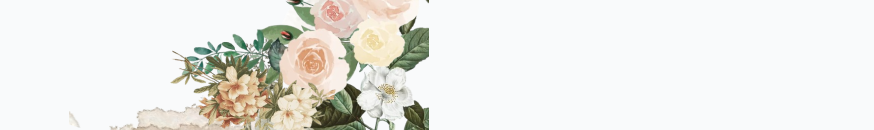
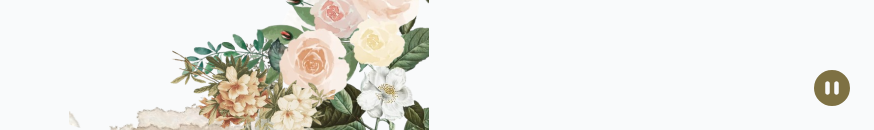
Before and after one commit to alfisyahrinn/wedding-invitation, a Next.js app: page / in a window 1280 px wide. Shown: the part 670-800 px from the top of the page, without its empty margins (406-1280 px from the left). Built offline with nearby package versions, Linux system fonts and the light colour scheme; a web font is replaced by a local one; what tailwindcss-animated would draw is missing.

Commit message:
add musik

```diff
--- a/package.json
+++ b/package.json
@@ -14,6 +14,7 @@
     "react": "^18",
     "react-countdown": "^2.3.5",
     "react-dom": "^18",
+    "react-icons": "^5.0.1",
     "tailwindcss-animated": "^1.0.1"
   },
   "devDependencies": {
--- a/src/components/splash.tsx
+++ b/src/components/splash.tsx
@@ -1,16 +1,25 @@
 "use client";
-import React from "react";
+import React, { useState, useRef } from "react";
+import { FaCirclePause } from "react-icons/fa6";
 
 export default function Splash() {
+  const [musik, setMusik] = useState(false);
+  const audioRef = useRef<HTMLAudioElement | null>(null);
+
   const handleClick = () => {
+    handleMusik()
+    // setMusik(true);
+
+    console.log({ musik });
+
     if (typeof window !== "undefined") {
       window.onscroll = function () {};
 
       const rootElement: HTMLElement | null = document.querySelector(":root");
       if (rootElement) {
         rootElement.style.scrollBehavior = "smooth";
-        rootElement.style.overflowX = 'hidden'
-        rootElement.style.overflow = 'auto'
+        rootElement.style.overflowX = "hidden";
+        rootElement.style.overflow = "auto";
       }
       const detailSection = document.getElementById("detail");
       if (detailSection) {
@@ -18,7 +27,20 @@ export default function Splash() {
       }
     }
   };
+
+  const handleMusik = () => {
+    setMusik(!musik);
+    if (audioRef.current) {
+      if (musik) {
+        audioRef.current.pause(); // Jeda musik jika sedang diputar
+      } else {
+        audioRef.current.play(); // Putar musik jika sedang dijeda
+      }
+    }
+  };
+
   return (
+    <>
       <div className="flex flex-col relative justify-center items-center h-[100vh] text-center gap-4 ">
         <img
           className="absolute top-0 left-0  animate-fade animate-duration-1000 animate-delay-50"
@@ -49,6 +71,15 @@ export default function Splash() {
           <img src="assets/image/icon/email.svg" alt="open" />
           Buka Undangan
         </button>
+        {!musik && (
+          <audio ref={audioRef} autoPlay loop>
+            <source src="./assets/musik-arab.mp3" type="audio/mp3" />
+          </audio>
+        )}
       </div>
+      <div className="absolute bottom-0 right-0 pb-6 pe-6">
+        <FaCirclePause onClick={handleMusik} className="h-9 w-9 text-primary" />
+      </div>
+    </>
   );
 }
```
Also changed, not shown: 2 other files (tests, documents, lock files or other folders). Lines whose indentation alone changed are shown as unchanged.
